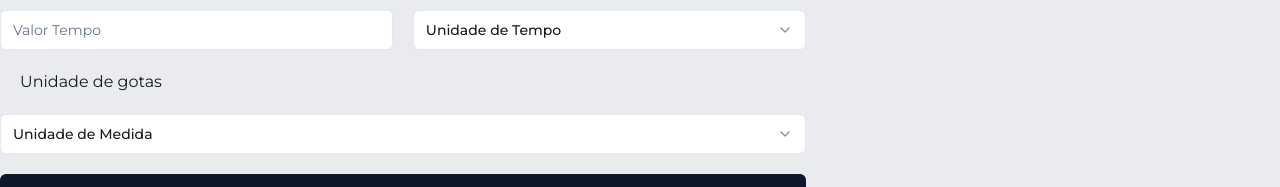
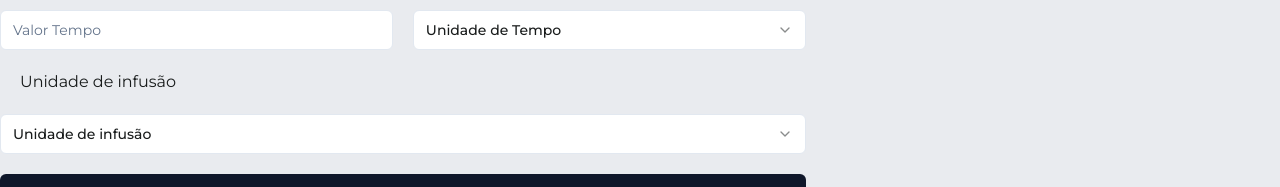
Before and after one commit to BlackKing72/pi-game-calculo, a React (Vite) app: page /registrarGotejamento in a window 1280 px wide. Shown: the part 460-647 px from the top of the page. Built offline with nearby package versions, Linux system fonts and the light colour scheme.

Commit message:
finalizando as funções do RegistrarGotejamento

```diff
--- a/src/pages/RegistrarGotejamento.jsx
+++ b/src/pages/RegistrarGotejamento.jsx
@@ -15,12 +15,16 @@ const RegistrarGotejamento = () => {
     const [tempoUnidade, setTempoUnidade] = useState();
     const [volume, setVolume] = useState(new grandeza.Grandeza(0, unidade.UnidadeVolume));
     const [volumeUnidade, setVolumeUnidade] = useState();
+    const [infusaoUnidade, setInfusaoUnidade] = useState();
 
     const handleEnviar = async () =>{
+
+        console.log(tempoUnidade, volumeUnidade, infusaoUnidade);
         await perguntasService.criarQuestaoGotejamento(
             enunciado,
             new grandeza.Grandeza(tempo, tempoUnidade),
-            new grandeza.Grandeza(volume, volumeUnidade));
+            new grandeza.Grandeza(volume, volumeUnidade),
+            infusaoUnidade);
     }
 
     return(
@@ -43,7 +47,7 @@ const RegistrarGotejamento = () => {
                     <SelectContent>
                     {
                                 unidade.unidades.map((unidade, index) =>
-                                    <SelectItem key={index} value={index} >{unidade.nome}</SelectItem>
+                                    <SelectItem key={index} value={unidade.nome} >{unidade.nome}</SelectItem>
                                 )
                             }
                     </SelectContent>
@@ -62,10 +66,10 @@ const RegistrarGotejamento = () => {
                     </SelectContent>
                 </Select>
             </div>
-            <h3 className="text-left pl-5">Unidade de gotas</h3>
-            <Select onValueChange={nome => setVolumeUnidade(unidade.buscarUnidadePorNome(nome))}>
+            <h3 className="text-left pl-5">Unidade de infusão</h3>
+            <Select onValueChange={nome => setInfusaoUnidade(unidade.buscarUnidadePorNome(nome))}>
                     <SelectTrigger>
-                        <SelectValue value={volumeUnidade} placeholder="Unidade de Medida"/>
+                        <SelectValue value={infusaoUnidade} placeholder="Unidade de infusão"/>
                     </SelectTrigger>
                     <SelectContent>
                         <SelectItem value={Gotas.nome}>{Gotas.nome}</SelectItem>
--- a/src/services/perguntasService.ts
+++ b/src/services/perguntasService.ts
@@ -226,7 +226,7 @@ export const criarQuestaoGotejamento = async (enunciado: string, volume: Grandez
         });
     }
     catch (err) {
-        console.error(`Erro ao criar questão de regra de três. erro: ${err}`);
+        console.error(`Erro ao criar questão de Gotejamento. erro: ${err}`);
     };
 }
 
```
